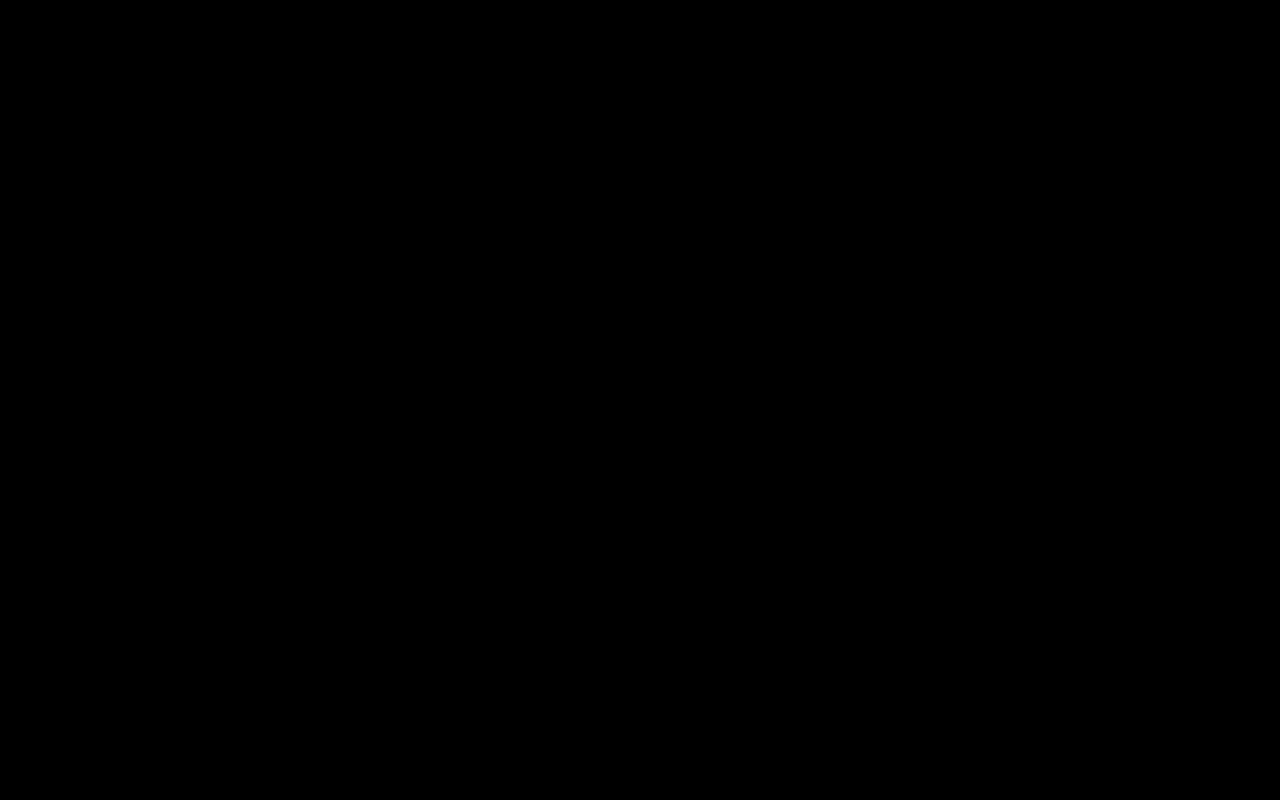
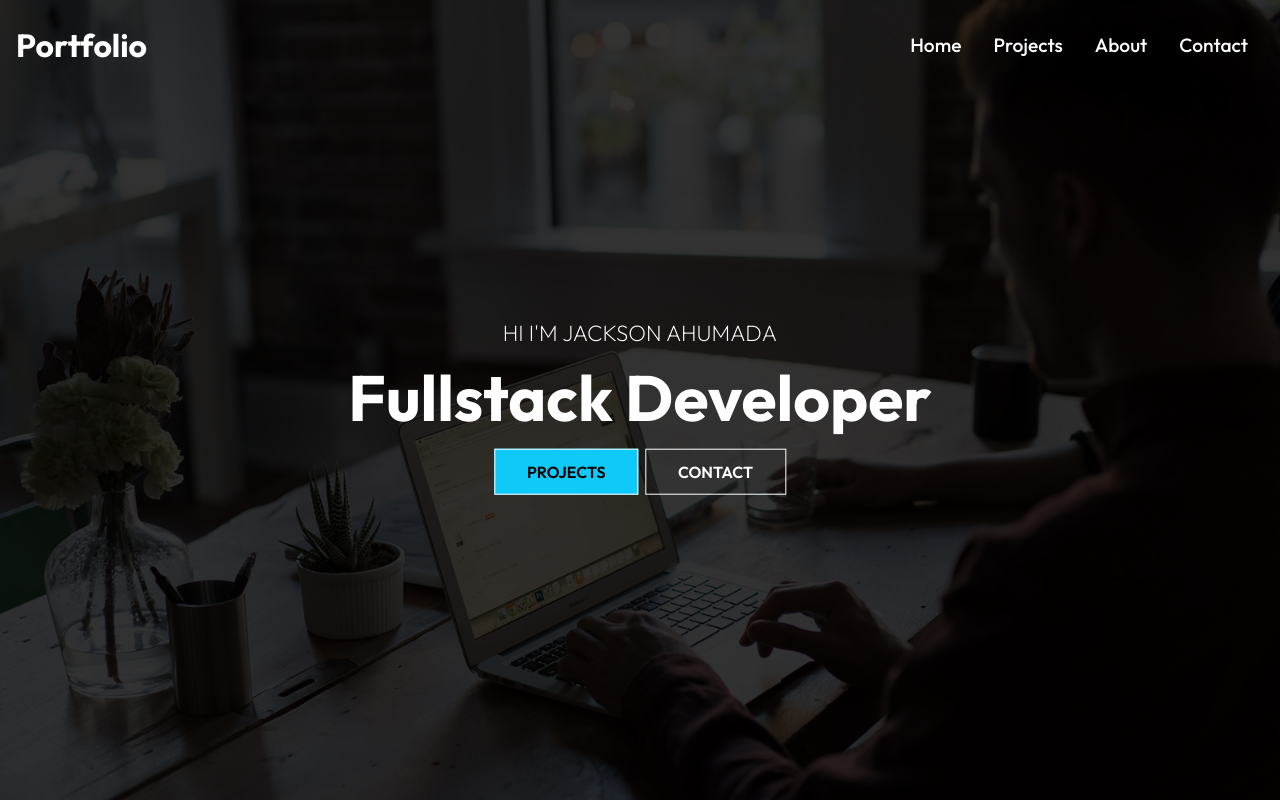
Before and after one commit to JacksonAhumada/my-portfolio, a React (Create React App) app: page / in a window 1280 px wide. Before the commit this address had no page. Shown: the top 800 px of the page. Built offline with nearby package versions, Linux system fonts and the light colour scheme.

Commit message:
deployment bugs

```diff
--- a/package.json
+++ b/package.json
@@ -40,5 +40,5 @@
       "last 1 safari version"
     ]
   },
-  "homepage": "https://jacksonahumada.github.io/my-portfolio/"
+  "homepage": "https://jacksonahumada.github.io/my-portfolio"
 }
--- a/src/App.js
+++ b/src/App.js
@@ -10,10 +10,10 @@ function App() {
   return (
     <>
       <Routes>
-        <Route path="my-portfolio/" element={<Home />} />
-        <Route path="about" element={<About />} />
-        <Route path="project" element={<Project />} />
-        <Route path="contact" element={<Contact />} />
+        <Route path="/" element={<Home />} />
+        <Route path="/about" element={<About />} />
+        <Route path="/project" element={<Project />} />
+        <Route path="/contact" element={<Contact />} />
       </Routes>
     </>
   );
--- a/src/components/Navbar.js
+++ b/src/components/Navbar.js
@@ -27,16 +27,16 @@ const Navbar = () => {
       </Link>
       <ul className={click ? "nav-menu active" : "nav-menu"}>
         <li>
-          <Link to="my-portfolio/">Home</Link>
+          <Link to="/">Home</Link>
         </li>
         <li>
-          <Link to="project">Projects</Link>
+          <Link to="/project">Projects</Link>
         </li>
         <li>
-          <Link to="about">About</Link>
+          <Link to="/about">About</Link>
         </li>
         <li>
-          <Link to="contact">Contact</Link>
+          <Link to="/contact">Contact</Link>
         </li>
       </ul>
       <div className="hamburger" onClick={handleClick}>
```
